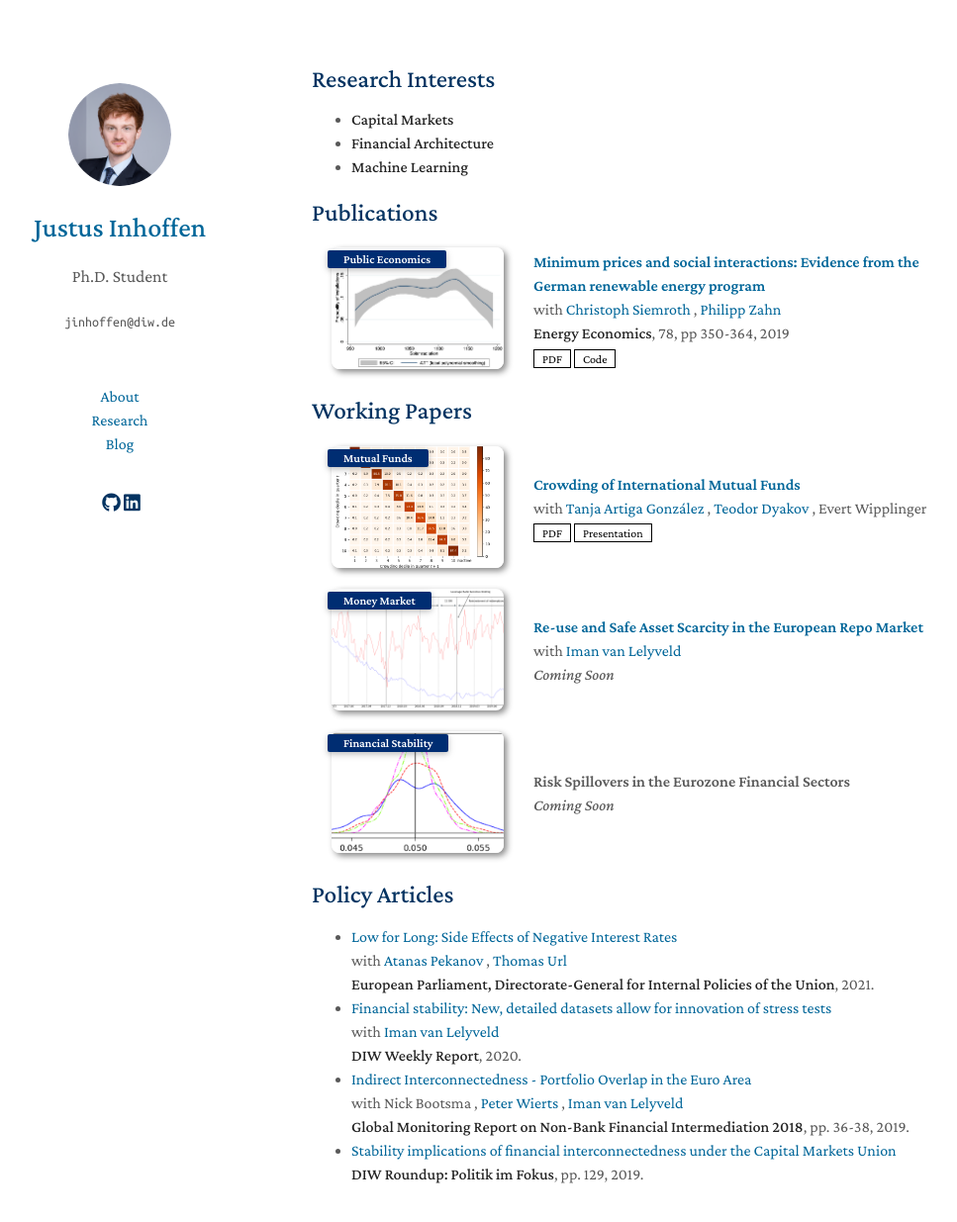
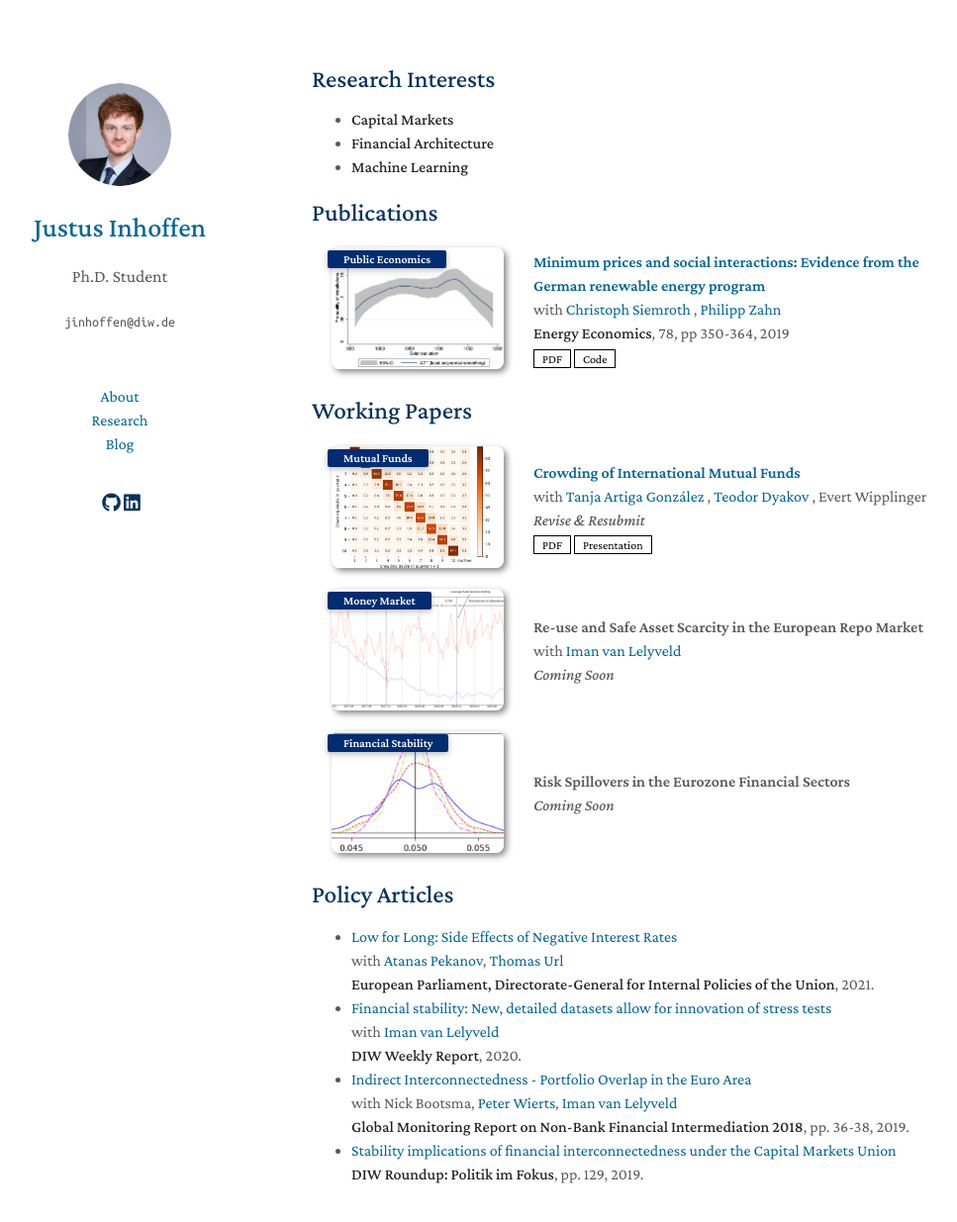
Before and after one commit to jinhoffen/website-justus-inhoffen, a Jekyll site: the page built from research.md, in a window 1280 px wide and 1269 px high. Shown: the top 1235 px of the window at 99% size, without its empty margins (155-1122 px from the left). Built offline with Jekyll 4.4.1, drawn with Linux system fonts in a browser that asks for light colours; nearby versions of some CDN libraries; a style sheet for code colours, icons or effects is not loaded.

Commit message:
introduce paper status

```diff
--- a/_includes/policy.md
+++ b/_includes/policy.md
@@ -9,11 +9,11 @@
       {% if article.coauthors %}
       with
         {% for coauthor in article.coauthors %}
-        {% if coauthor.url %}
+        {%- if coauthor.url -%}
         <a href="{{ coauthor.url }}" target="_blank" rel="noopener">{{ coauthor.name }}</a>
-        {% else %}
+        {%- else -%}
         {{ coauthor.name }}
-        {% endif %}
+        {%- endif -%}
         {% if forloop.last %}{% else %},{% endif %}
         {% endfor %}
         <br>
--- a/_includes/publications.md
+++ b/_includes/publications.md
@@ -6,7 +6,7 @@
     <li>
       <div class="pub-row">
         <div class="col-sm-3 abbr" style="position: relative;padding-right: 15px;padding-left: 15px;">
-          <img src="assets/files/articles/{{ article.id }}/{{ article.teaser }}" class="teaser img-fluid z-depth-1">
+          <img alt="Teaser image for article {{ article.title }}" src="assets/files/articles/{{ article.id }}/{{ article.teaser }}" class="teaser img-fluid z-depth-1">
           <abbr class="badge">{{ article.badge }}</abbr>
         </div>
         <div class="col-sm-9" style="position: relative;padding-right: 15px;padding-left: 20px;">
--- a/_includes/workingpapers.md
+++ b/_includes/workingpapers.md
@@ -6,35 +6,34 @@
     <li>
       <div class="pub-row">
         <div class="col-sm-3 abbr" style="position: relative;padding-right: 15px;padding-left: 15px;">
-          <img src="assets/files/articles/{{ article.id }}/{{ article.teaser }}" class="teaser img-fluid z-depth-1">
+          <img alt="Teaser image for article {{ article.title }}" src="assets/files/articles/{{ article.id }}/{{ article.teaser }}" class="teaser img-fluid z-depth-1">
           <abbr class="badge">{{ article.badge }}</abbr>
         </div>
         <div class="col-sm-9" style="position: relative;padding-right: 15px;padding-left: 20px;">
           <div class="title">
-            {% if article.coauthors %}
+            {% if article.url %}
             <a href="{{ article.url }}" target="_blank" rel="noopener">{{ article.title }}</a>
             {% else %}
             {{ article.title }}
             {% endif %}
           </div>
-        <div class="author">
-          {% if article.coauthors %}
-          with
-            {% for coauthor in article.coauthors %}
-            {% if coauthor.url %}
-            <a href="{{ coauthor.url }}" target="_blank" rel="noopener">{{ coauthor.name }}</a>
-            {% else %}
-            {{ coauthor.name }}
+          <div class="author">
+            {% if article.coauthors %}
+            with
+              {% for coauthor in article.coauthors %}
+              {% if coauthor.url %}
+              <a href="{{ coauthor.url }}" target="_blank" rel="noopener">{{ coauthor.name }}</a>
+              {% else %}
+              {{ coauthor.name }}
+              {% endif %}
+              {% if forloop.last %}{% else %},{% endif %}
+              {% endfor %}
+              <br>
             {% endif %}
-            {% if forloop.last %}{% else %},{% endif %}
-            {% endfor %}
-            <br>
-          {% endif %}
-        </div>
+          </div>
           <div class="periodical">
-            {% if article.url %}
-            {% else %}
-            <em>Coming Soon</em>
+            {% if article.status %}
+            <em>{{ article.status }}</em>
             {% endif %}
           </div>
           <div class="links">
```
Also changed, not shown: _data/articles.yml (+6 -3 lines).
